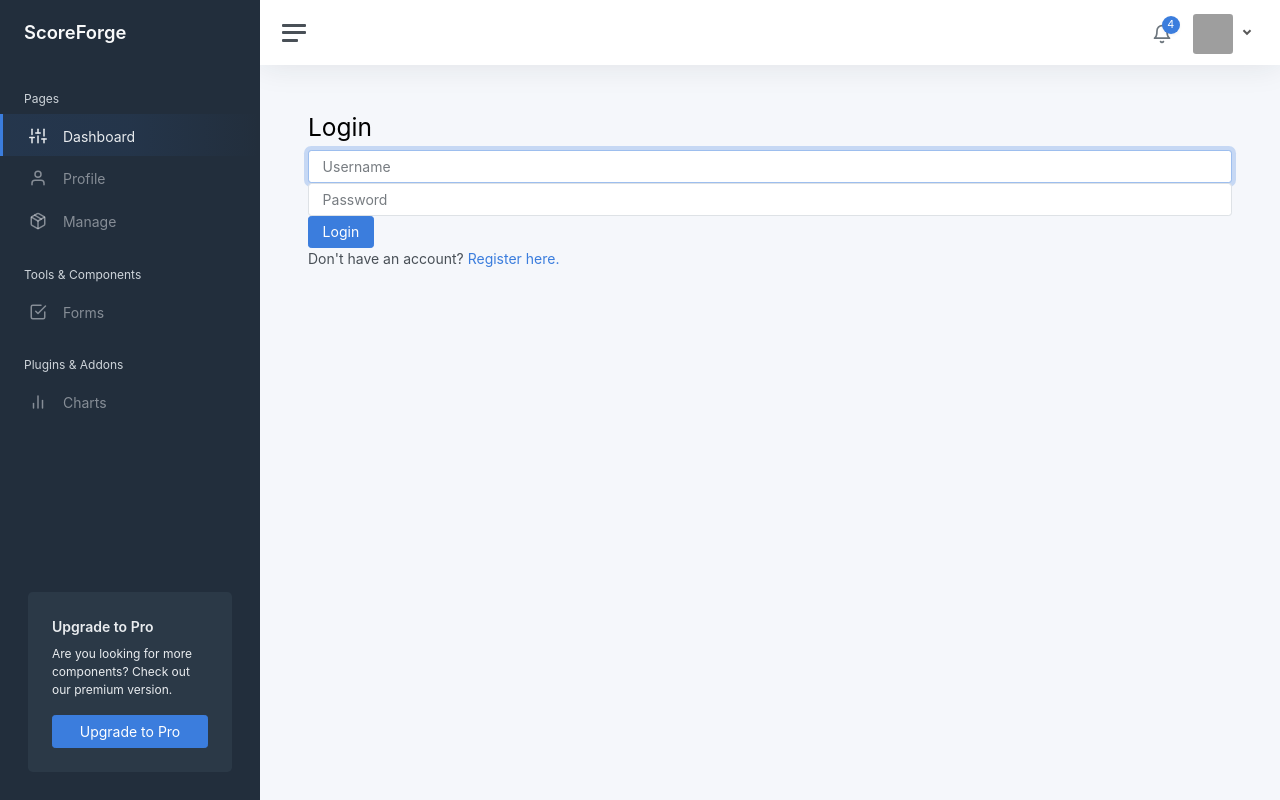
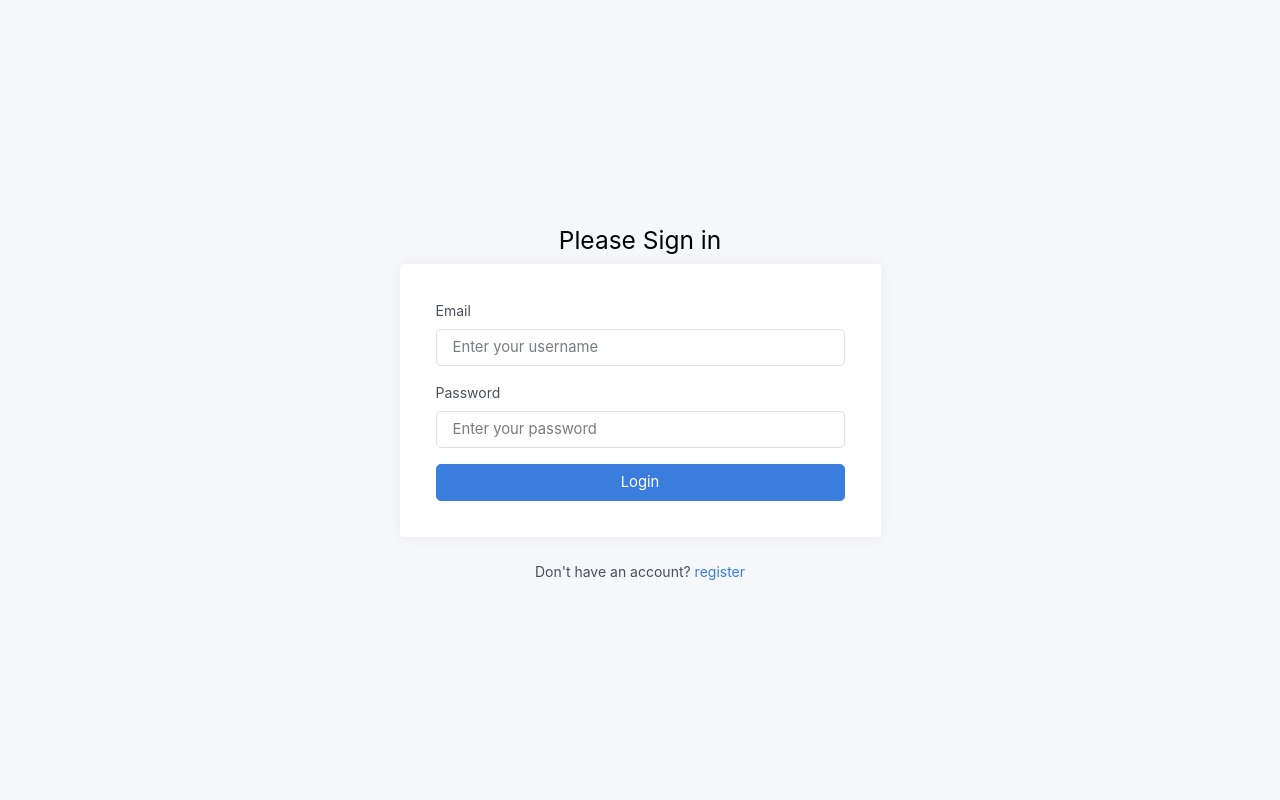
Before and after one commit to AVEX41/ScoreForge, a Django app: page /login in a window 1280 px wide. Run offline with Django 4.2, Linux system fonts and the light colour scheme; data that the repository does not hold is empty; some libraries are stand-ins or nearby versions; grey boxes are pictures that could not be loaded.

Commit message:
updated the frontend login/register page

```diff
--- a/Tracker/templates/Tracker/layout.html
+++ b/Tracker/templates/Tracker/layout.html
@@ -167,7 +167,7 @@
 										Settings & Privacy
 									</a>
 									<div class="dropdown-divider"></div>
-									<a class="dropdown-item" href="#">Log out</a>
+									<a class="dropdown-item" href="/logout">Log out</a>
 								</div>
 							</li>
 						</ul>
--- a/Tracker/templates/Tracker/login.html
+++ b/Tracker/templates/Tracker/login.html
@@ -1,24 +1,59 @@
-{% extends "Tracker/layout.html" %}
+{% load static %}
 
-{% block body %}
+<!DOCTYPE html>
+<html lang="en">
+	<head>
+		<meta charset="utf-8" />
+		<meta name="viewport" content="width=device-width, initial-scale=1, shrink-to-fit=no" />
+		<title>Sign In</title>
 
-    <h2>Login</h2>
+		<!-- adminkit JS -->
+		<script src="{% static 'Tracker/adminKit/app.js' %}"></script>
+		<!-- adminkit CSS -->
+		<link rel="stylesheet" href="{% static 'Tracker/adminKit/app.css' %}" />
+	</head>
 
+	<body>
+		<main class="d-flex w-100">
+			<div class="container d-flex flex-column">
+				<div class="row vh-100">
+					<div class="col-sm-10 col-md-8 col-lg-6 col-xl-5 mx-auto d-table h-100">
+						<div class="d-table-cell align-middle">
+							<div class="text-center mt-4">
+								<h1 class="h2">Please Sign in</h1>
 								{% if message %}
-        <div>{{ message }}</div>
+								<p class="lead">{{ message }}</p>
 								{% endif %}
+							</div>
 
-    <form action="#" method="post">
+							<div class="card">
+								<div class="card-body">
+									<div class="m-sm-3">
+										<form method="post">
 											{% csrf_token %}
-        <div class="form-group">
-            <input autofocus class="form-control" type="text" name="username" placeholder="Username">
+											<div class="mb-3">
+												<label class="form-label">Email</label>
+												<input class="form-control form-control-lg" type="text" name="username" placeholder="Enter your username" />
 											</div>
-        <div class="form-group">
-            <input class="form-control" type="password" name="password" placeholder="Password">
+											<div class="mb-3">
+												<label class="form-label">Password</label>
+												<input class="form-control form-control-lg" type="password" name="password" placeholder="Enter your password" />
 											</div>
-        <input class="btn btn-primary" type="submit" value="Login">
+											<div class="d-grid gap-2 mt-3">
+												<button type="submit" class="btn btn-lg btn-primary">Login</button>
+											</div>
 										</form>
-
-    Don't have an account? <a href="{% url 'register' %}">Register here.</a>
-
-{% endblock %}
+									</div>
+								</div>
+							</div>
+							<div class="text-center mb-3">
+								Don't have an account?
+								<a href="/register">register</a>
+							</div>
+						</div>
+					</div>
+				</div>
+			</div>
+		</main>
+	</body>
+</html>
--- a/Tracker/views.py
+++ b/Tracker/views.py
@@ -100,7 +100,12 @@ def logout_view(request):
 
 
 def register(request):
+    if request.user.is_authenticated:
+        return HttpResponseRedirect(reverse("index"))
+
     if request.method == "POST":
+        first_name = request.POST["first_name"]
+        last_name = request.POST["last_name"]
         username = request.POST["username"]
         email = request.POST["email"]
 
@@ -115,6 +120,8 @@ def register(request):
         # Attempt to create new user
         try:
             user = User.objects.create_user(username, email, password)
+            user.first_name = first_name
+            user.last_name = last_name
             user.save()
         except IntegrityError:
             return render(
```
Also changed, not shown: Tracker/templates/Tracker/register.html (+65 -17 lines). Lines whose indentation alone changed are shown as unchanged.
